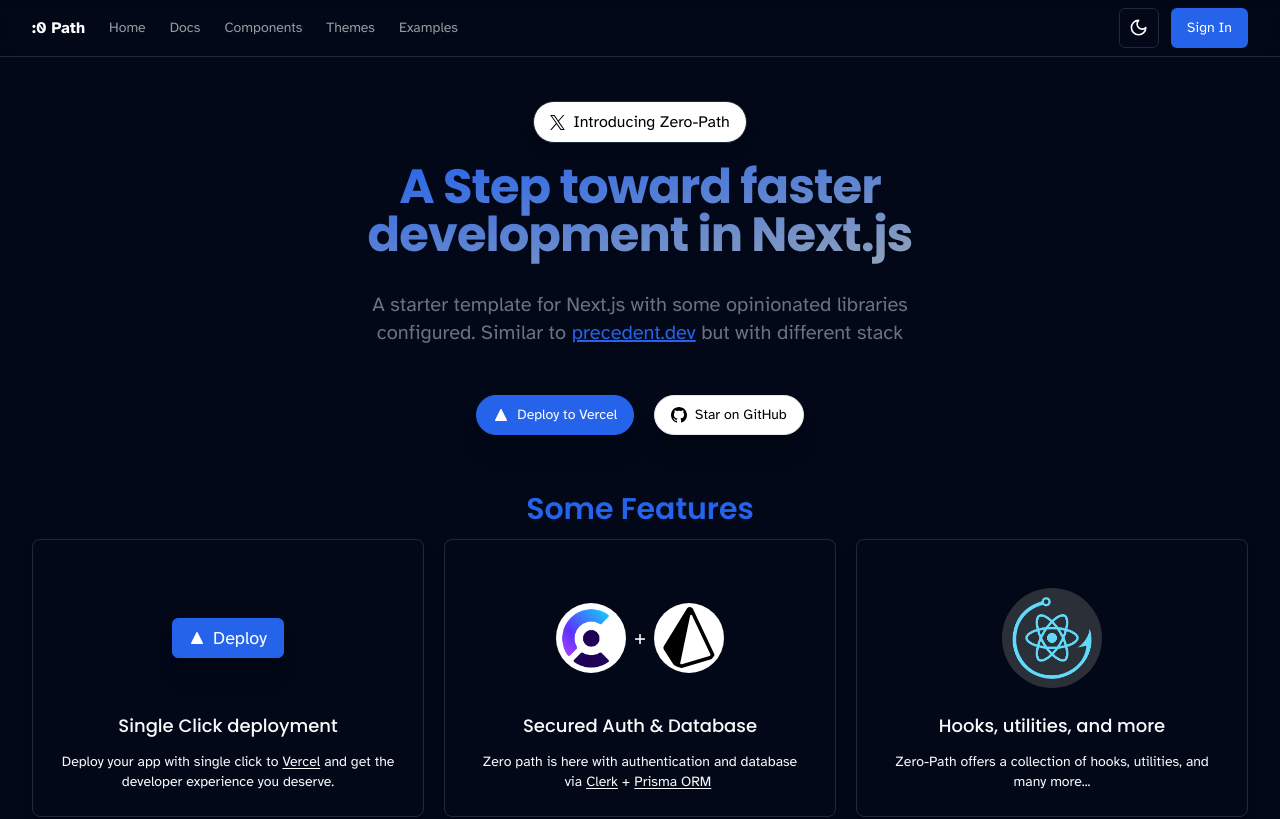
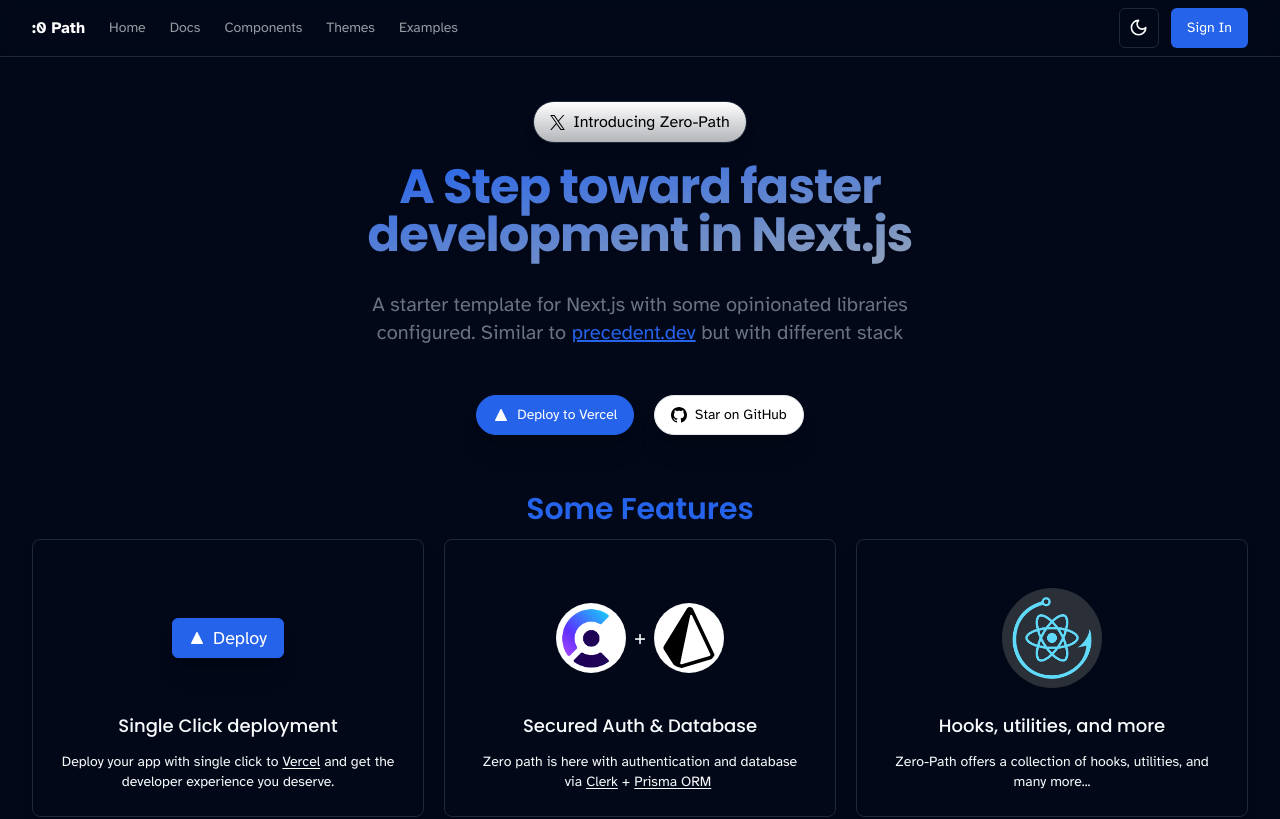
Before and after one commit to vignesh-gupta/zero-path, a Next.js app: page / in a window 1280 px wide. Shown: the top 819 px of the page. Built offline with nearby package versions, Linux system fonts and the light colour scheme; no server answers.

Commit message:
Update Hero section button styling

```diff
--- a/components/sections/Hero.tsx
+++ b/components/sections/Hero.tsx
@@ -20,7 +20,7 @@
           animate={{ opacity: 1, y: 0 }}
           transition={{ duration: 0.5 }}
           className={clsx(
-            "flex p-4 py-2 border border-muted bg-black/80 dark:bg-white text-white dark:text-black rounded-full shadow-lg gap-2 mb-5 items-center",
+            "flex p-4 py-2 border border-muted bg-gradient-to-b from-black to-black/60 dark:from-white dark:to-white/70 text-white dark:text-black rounded-full shadow-lg gap-2 mb-5 items-center",
             atkinsonHyperlegible.className,
           )}
         >
```
